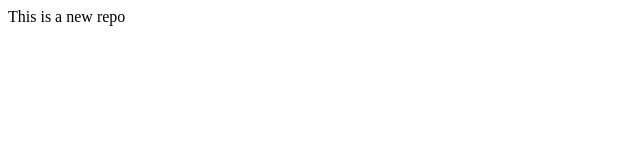
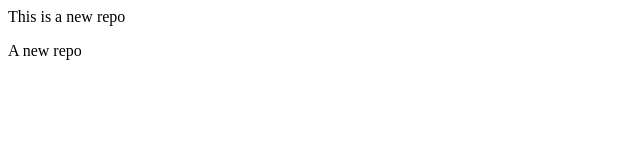
Before and after one commit to Vikcydev/localrepo, a plain HTML site: page index.html in a window 1280 px wide. Shown: the full height of the page, 0-640 px from the left. Drawn offline with Linux system fonts and the light colour scheme.

Commit message:
Add Initial Files

```diff
--- a/index.html
+++ b/index.html
@@ -1 +1,2 @@
 <p>This is a new repo</p>
+<P>A new repo </P>
```
